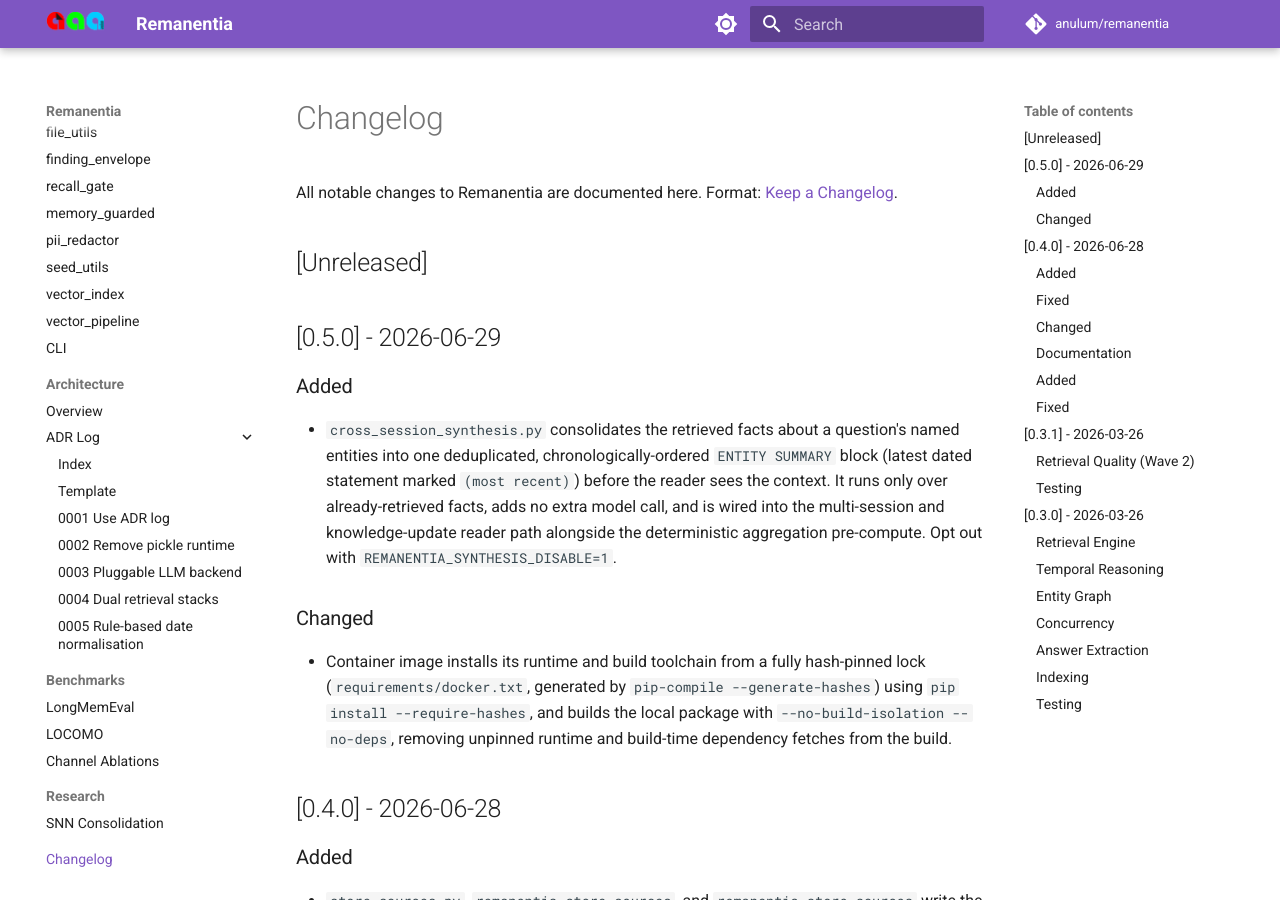
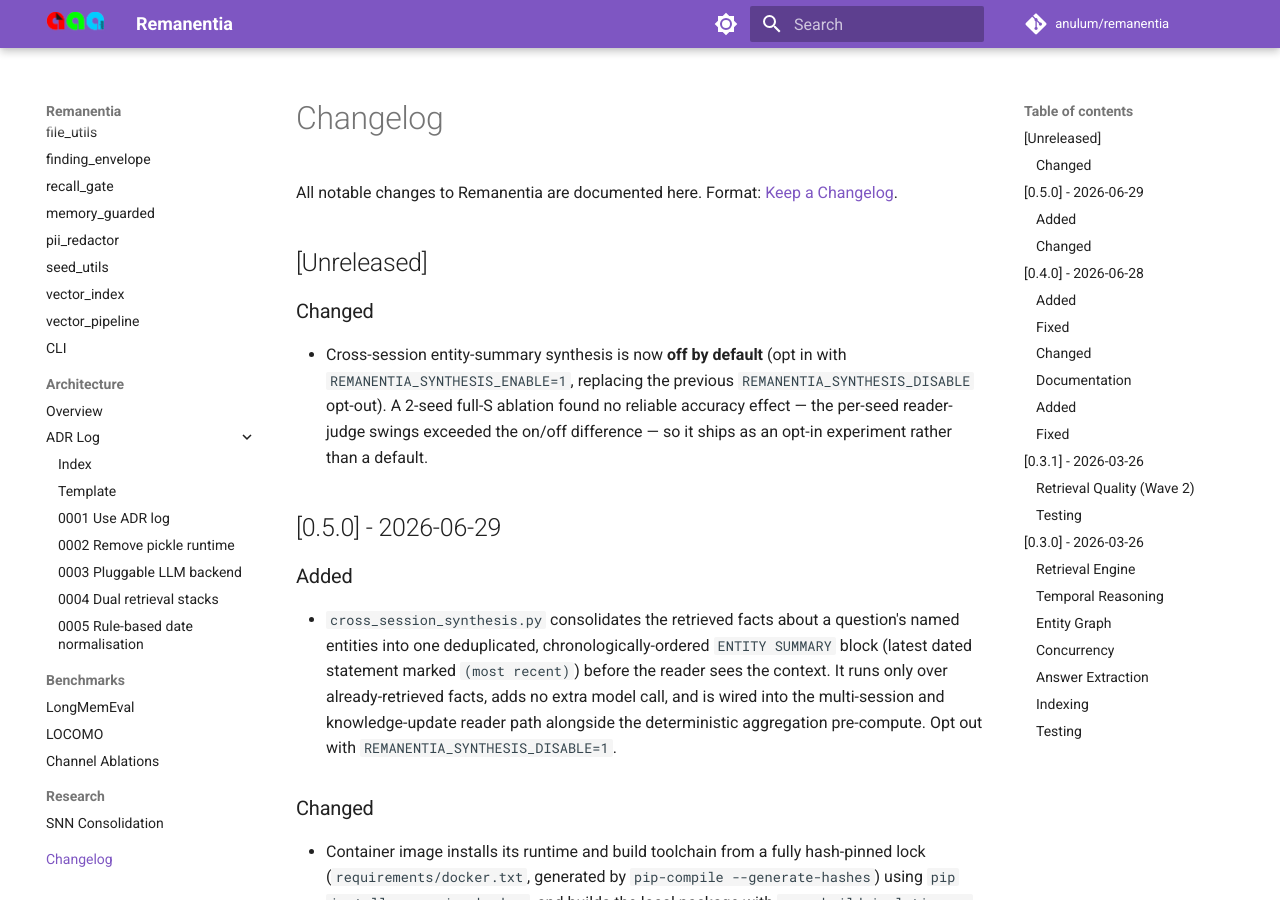
Before and after one commit to anulum/remanentia, an MkDocs documentation site: the page built from docs/CHANGELOG.md, in a window 1280 px wide and 900 px high. Built offline with MkDocs 1.6.1 and Material for MkDocs 9.7.7, drawn with Linux system fonts in a browser that asks for light colours; comment, search, counter and statistics services are not loaded.

Commit message:
change: synthesis off by default (no measured benefit)
The 2-seed full-S ablation found cross-session entity-summary synthesis has no
reliable accuracy effect: multi-session ON 57/55 vs OFF 50/57 (the seed42 +7 did
not reproduce; OFF itself swings +-7 between seeds), overall +0.2pp within noise.

Flip the bench knob from REMANENTIA_SYNTHESIS_DISABLE (default on) to
REMANENTIA_SYNTHESIS_ENABLE (default off, opt-in). The module and its tests stay;
it ships as an opt-in experiment. README/CHANGELOG updated to state the null
result honestly; no public score changed.

Authored by Anulum Fortis & Arcane Sapience (protoscience@anulum.li)

```diff
--- a/docs/CHANGELOG.md
+++ b/docs/CHANGELOG.md
@@ -4,6 +4,13 @@ All notable changes to Remanentia are documented here.
 Format: [Keep a Changelog](https://keepachangelog.com/en/1.1.0/).
 
 ## [Unreleased]
+
+### Changed
+- Cross-session entity-summary synthesis is now **off by default** (opt in with
+  `REMANENTIA_SYNTHESIS_ENABLE=1`, replacing the previous
+  `REMANENTIA_SYNTHESIS_DISABLE` opt-out). A 2-seed full-S ablation found no
+  reliable accuracy effect — the per-seed reader-judge swings exceeded the
+  on/off difference — so it ships as an opt-in experiment rather than a default.
 
 ## [0.5.0] - 2026-06-29
 
```
Also changed, not shown: CHANGELOG.md (+7 -0 lines), README.md (+7 -7 lines), bench_longmemeval.py (+5 -4 lines).
